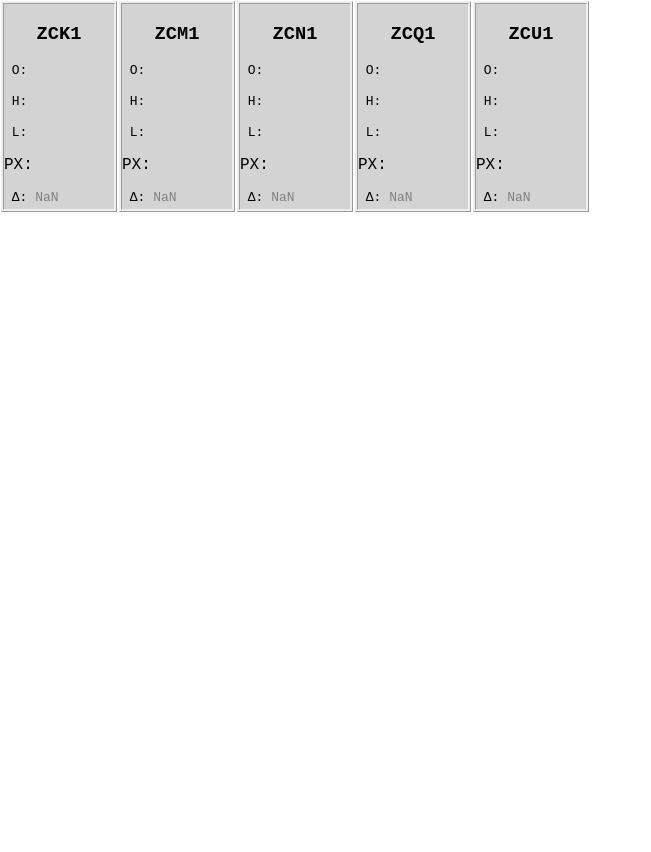
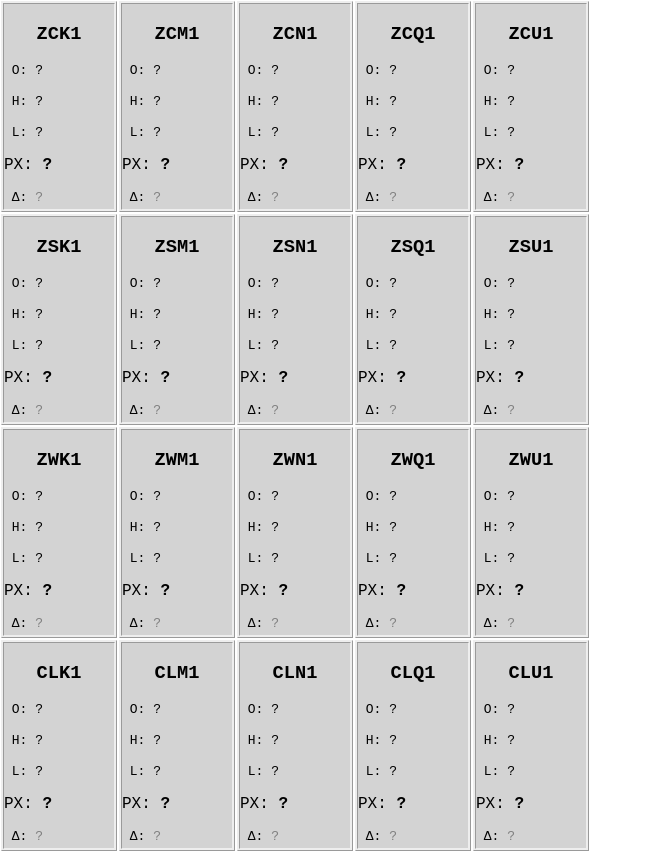
Before and after one commit to gardner97/quote-board, a React (Create React App) app: page / in a window 1280 px wide. Shown: the whole page, without its empty margins (0-651 px from the left). Before the commit the page ends 800 px from the top, so only its background shows below. Built offline with nearby package versions, Linux system fonts and the light colour scheme; no server answers.

Commit message:
checkpoint

```diff
--- a/src/App.js
+++ b/src/App.js
@@ -39,9 +39,10 @@ class App extends React.Component {
         <header className="">
           <div>
               <div>
-                <QuoteBlock
-                  root="ZC"
-                />
+                <QuoteBlock root="ZC"/>
+                <QuoteBlock root="ZS"/>
+                <QuoteBlock root="ZW"/>
+                <QuoteBlock root="CL"/>
               </div>
           </div>
         </header>
--- a/src/Quote.js
+++ b/src/Quote.js
@@ -1,56 +1,65 @@
-import React from 'react';
+import React, {useState} from 'react';
 
-export default class Quote extends React.Component {
+export default function Quote(props) {
 
-    constructor(props) {
-        super(props);
+    // constructor(props) {
+    //     super(props);
 
-        this.state = {
-            symbol: props.symbol,
-            open: props.open,
-            high: props.high,
-            low: props.low,
-            last: props.last,
-            delta: props.last - props.open
-        }
-    }
+    //     ws = props.ws;
+    // }
 
-    componentDidMount() {
-        const ws = this.props.ws;
+    const ws = props.ws;
+
+    const [state, setState] = React.useState({
+        open: "?",
+        high: "?",
+        low: "?",
+        last: "?",
+        delta: "?"
+    });
+
+    React.useEffect(() => {
         ws.onmessage = (evt) => {
             // console.log("new event: " + Date().split(" ")[4]);
             // console.log(evt.data);
             let curEvt = JSON.parse(evt.data.replace(/'/g, "\""));
             // console.table(curEvt);
-            if (curEvt.symbol === this.props.symbol) {
-                this.updatePrices(curEvt);
+            if (curEvt.symbol === props.symbol) {
+                updatePrices(curEvt);
             }
         }
-    }
+    })
 
-    updatePrices(evt) {
-        console.log("updatePrice()");
-        this.setState({
+    // componentDidMount() {
+
+    // }
+
+
+    function updatePrices(evt) {
+        console.log("updatePrice() : " + evt.symbol);
+        // this.setState({
+        //     open: evt.px_open,
+        //     high: evt.px_high,
+        //     low: evt.px_low,
+        //     last: evt.px_last,
+        //     delta: evt.px_last - evt.px_open
+        // })
+        setState({
             open: evt.px_open,
             high: evt.px_high,
             low: evt.px_low,
             last: evt.px_last,
             delta: evt.px_last - evt.px_open
-        })
-        // this.props.open = evt.px_open;
-        // this.props.high = evt.px_high;
-        // this.props.low = evt.px_low;
-        // this.props.last = evt.px_last;
-        // this.props.delta = evt.px_last - evt.px_open;
+        });
     }
 
-    logInfo() {
-        console.log(`SYMBOL: ${this.props.symbol}, LAST: ${this.props.last}`);
+    function logInfo() {
+        console.log(`SYMBOL: ${state.symbol}, LAST: ${state.last}`);
     }
 
 
     // gain = GREEN , loss = RED, neutral = GRAY
-    getColor(delta) {
+    function getColor(delta) {
         if (delta < 0) {
             return {color: 'red'};
         } else if (delta > 0) {
@@ -60,20 +69,19 @@ export default class Quote extends React.Component {
         }
     }
 
-    render() {
+
     return (
         <div className="myItem">
-                <h3 style={{textAlign: "center"}}>{this.state.symbol}</h3>
-                <p><pre> O: {this.state.open}</pre></p>
-                <p><pre> H: {this.state.high}</pre></p>
-                <p><pre> L: {this.state.low}</pre></p>
-                <p>PX: <b>{this.state.last}</b></p>
-                <p><pre> Δ: <span style={this.getColor(this.state.delta)}>{
-                        this.state.delta > 0 ?
-                            "+"+this.state.delta : this.state.delta
+            <h3 style={{textAlign: "center"}}>{props.symbol}</h3>
+            <p><pre> O: {state.open}</pre></p>
+            <p><pre> H: {state.high}</pre></p>
+            <p><pre> L: {state.low}</pre></p>
+            <p>PX: <b>{state.last}</b></p>
+            <p><pre> Δ: <span style={getColor(state.delta)}>{
+                    state.delta > 0 ?
+                        "+"+state.delta : state.delta
                     }</span></pre>
             </p>
         </div>
     );
 }
-}
```
Lines whose indentation alone changed are shown as unchanged.
